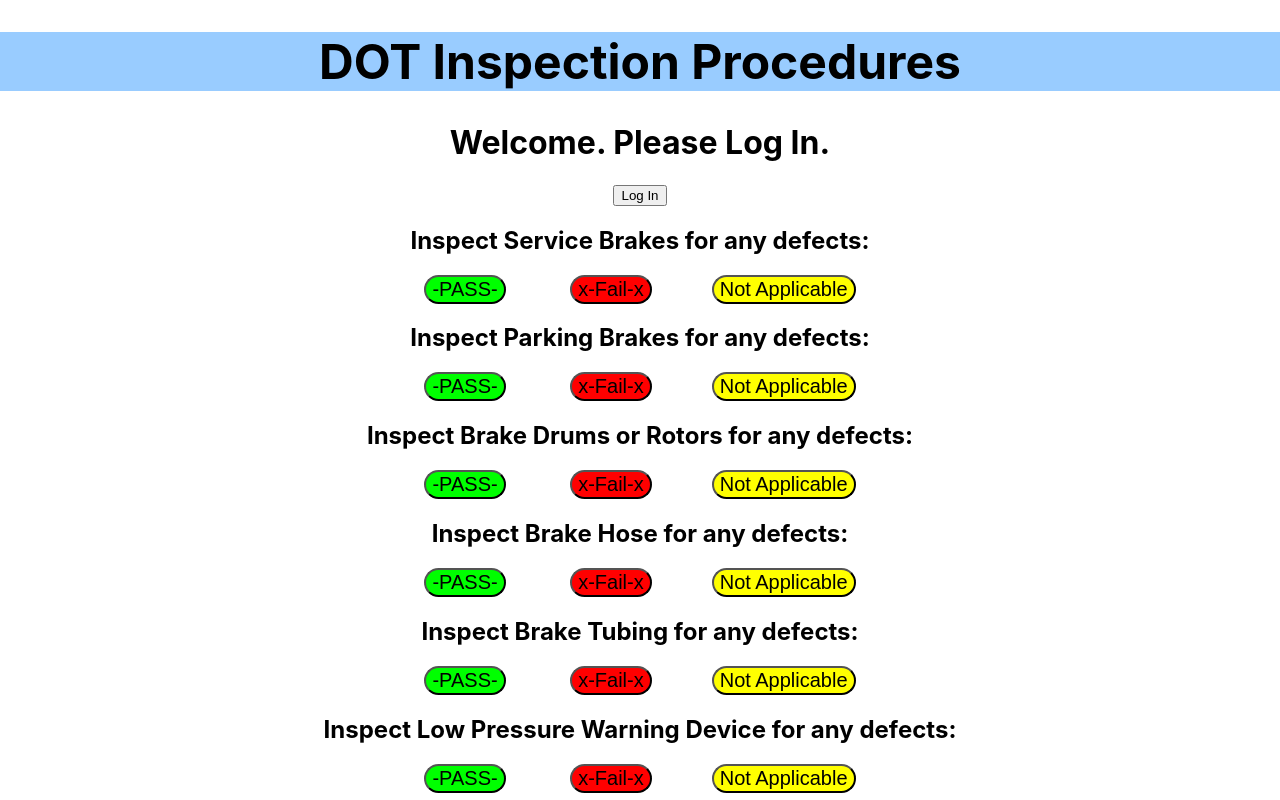
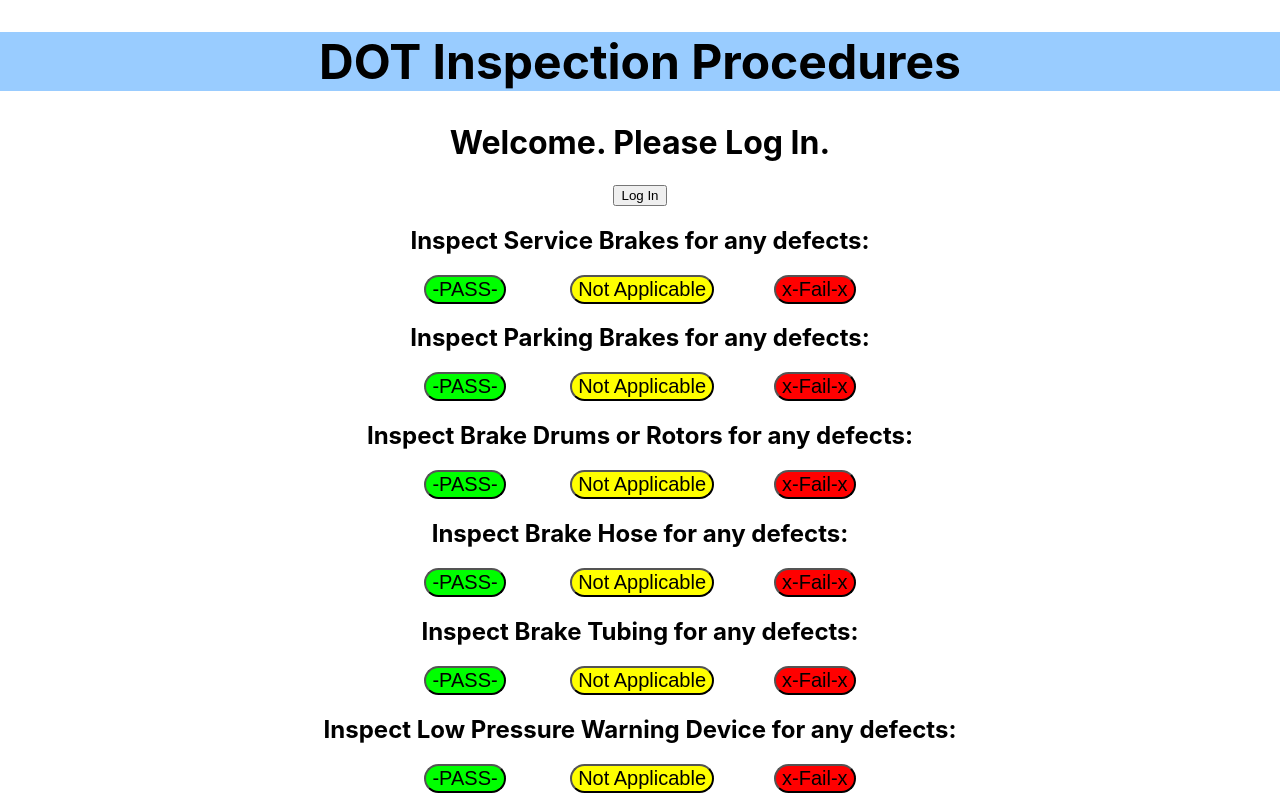
Before and after one commit to mrush336/inspection_app, a React (Create React App) app: page / in a window 1280 px wide. Shown: the top 800 px of the page. Built offline with nearby package versions, Linux system fonts and the light colour scheme.

Commit message:
Breaking up the code for ease of reuse.

```diff
--- a/src/App.js
+++ b/src/App.js
@@ -1,12 +1,12 @@
 import React, { Component } from "react";
 import Header from "./components/Header";
-import Inspection from "./components/Inspection";
+import BrakesInspection from "./components/BrakesInspection";
 import LoginControl from "./components/login/LoginControl";
 import "./App.css";
 
 class App extends Component {
   state = {
-    inspections: [
+    brakes: [
       { id: 1, name: "Service Brakes", pass: false },
       { id: 2, name: "Parking Brakes", pass: false },
       { id: 3, name: "Brake Drums or Rotors", pass: false },
@@ -18,7 +18,7 @@
       { id: 9, name: "Electric Brakes", pass: false },
       { id: 10, name: "Hydraulic Brakes", pass: false },
       { id: 11, name: "Vacuum Brakes", pass: false },
-      { id: 12, name: "Anitlock Brakes", pass: false },
+      { id: 12, name: "Antilock Brakes", pass: false },
       { id: 13, name: "Automatic Brake Adjusters", pass: false }
     ]
   };
@@ -27,9 +27,9 @@
       <div className="App">
         <Header />
         <LoginControl />
-        <Inspection
-          inspections={this.state.inspections}
-          key={this.state.inspections.id}
+        <BrakesInspection
+          brakes={this.state.brakes}
+          key={this.state.brakes.id}
         />
       </div>
     );
--- /dev/null
+++ b/src/components/BrakesInspection.js
@@ -0,0 +1,12 @@
+import React, { Component } from "react";
+import BrakesInspectionItem from "./BrakesInspectionItem";
+
+export class BrakesInspection extends Component {
+  render() {
+    return this.props.brakes.map(item => (
+      <BrakesInspectionItem item={item} key={item.id} />
+    ));
+  }
+}
+
+export default BrakesInspection;
--- a/src/components/InspectionItem.js
+++ b/src/components/BrakesInspectionItem.js
@@ -1,6 +1,6 @@
 import React, { Component } from "react";
 
-export class InspectionItem extends Component {
+export class BrakesInspectionItem extends Component {
   state = {
     divStyle: {
       backgroundColor: "#ffffff"
@@ -20,6 +20,13 @@
       }
     });
   };
+  handleClickNA = () => {
+    this.setState({
+      divStyle: {
+        backgroundColor: "#ffff00"
+      }
+    });
+  };
   render() {
     const { divStyle } = this.state;
     return (
@@ -31,10 +38,12 @@
         <button onClick={this.handleClickPass} style={buttonStylePass}>
           -PASS-
         </button>{" "}
+        <button onClick={this.handleClickNA} style={buttonStyleNA}>
+          Not Applicable
+        </button>
         <button onClick={this.handleClickFail} style={buttonStyleFail}>
           x-Fail-x
         </button>
-        <button style={buttonStyleNA}>Not Applicable</button>
       </div>
     );
   }
@@ -58,4 +67,4 @@
   fontSize: "20px"
 };
 
-export default InspectionItem;
+export default BrakesInspectionItem;
--- a/src/components/Inspection.js
+++ /dev/null
@@ -1,12 +0,0 @@
-import React, { Component } from "react";
-import InspectionItem from "./InspectionItem";
-
-export class Inspection extends Component {
-  render() {
-    return this.props.inspections.map(item => (
-      <InspectionItem item={item} key={item.id} />
-    ));
-  }
-}
-
-export default Inspection;
```
